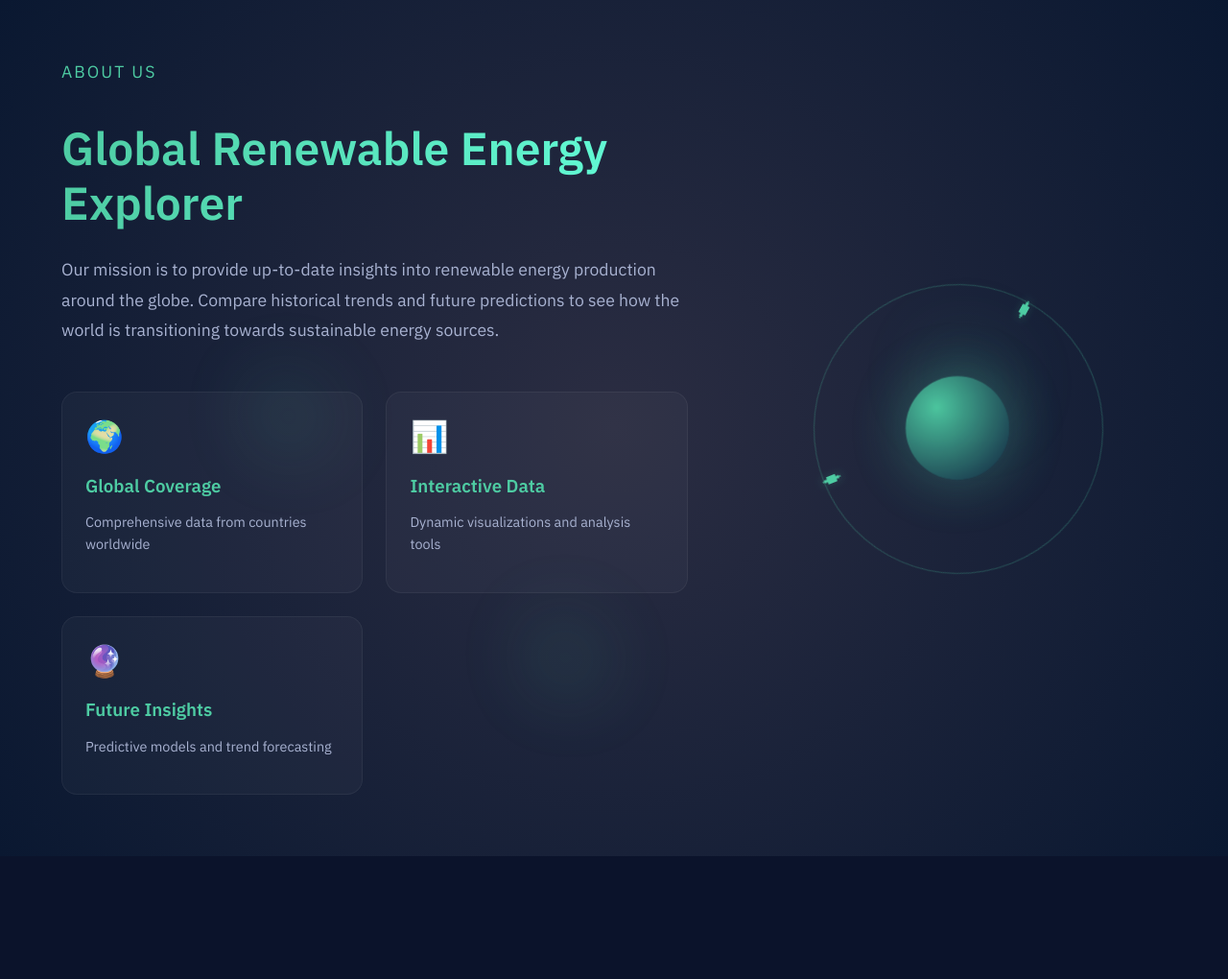
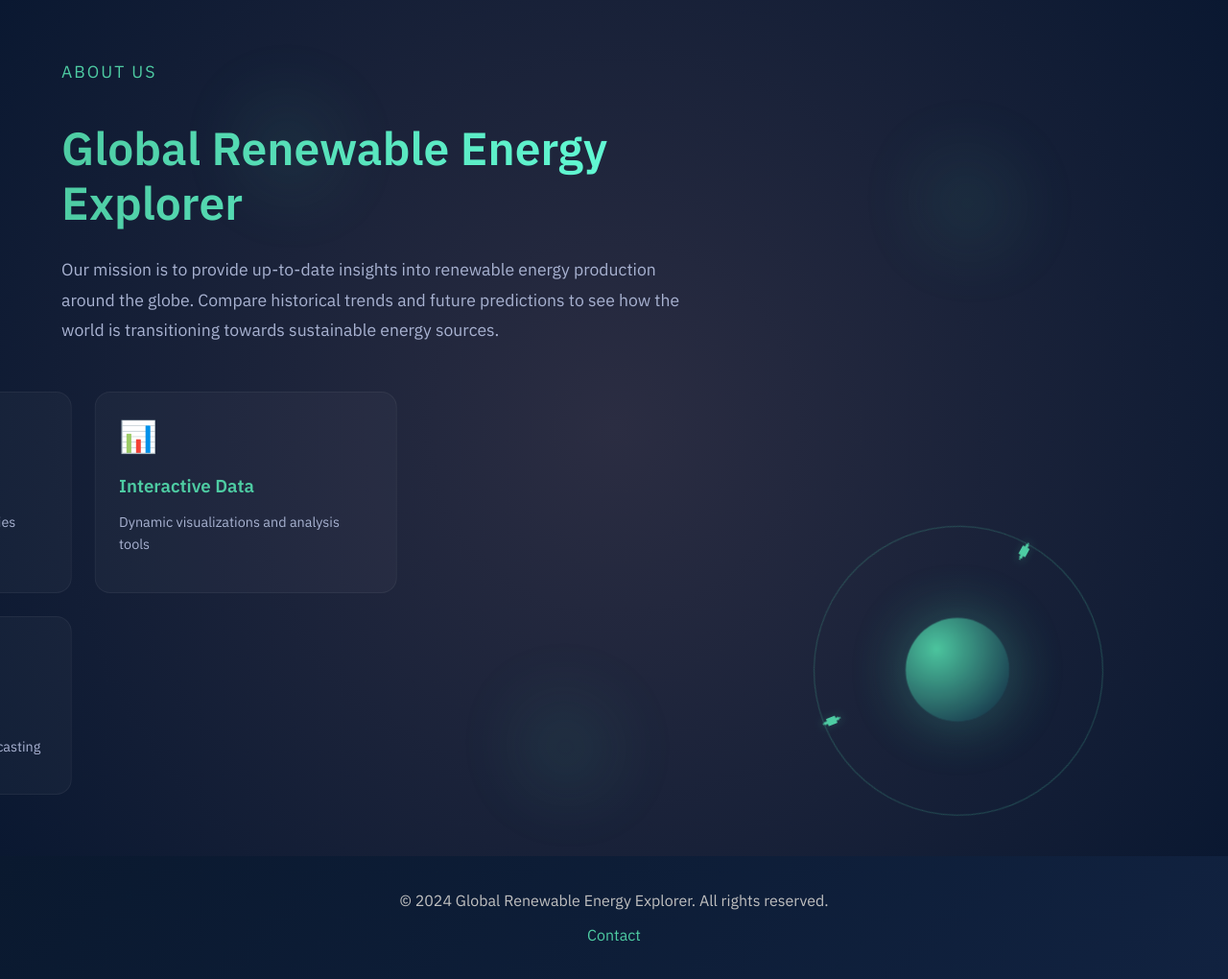
Before and after one commit to chase-west/Sustainable-Energy-Model, a Flask app: page / in a window 1280 px wide. Shown: the part 801-1821 px from the top of the page at 96% size. Run offline with Flask 3, Linux system fonts and the light colour scheme; some web fonts are replaced.

Commit message:
Added some transitions

```diff
--- a/static/scroll.js
+++ b/static/scroll.js
@@ -1,6 +1,4 @@
-document.addEventListener('DOMContentLoaded', () => {
-  const scroll = new LocomotiveScroll({
-      el: document.querySelector('[data-scroll-container]'),
-      smooth: true,
-  });
+const scroller = new LocomotiveScroll({
+  el: document.querySelector('[data-scroll-container]'),
+  smooth: true
 });
--- a/templates/home.html
+++ b/templates/home.html
@@ -18,7 +18,7 @@
     <div class="fullpage-container" data-scroll-container>
         <div class="sections-wrapper">
             <!-- Hero Section -->
-            <section class="section hero-section" data-scroll-section>
+            <section class="section hero-section" data-scroll>
                 <div class="animation-container">
                     <svg class="energy-flow" viewBox="0 0 1000 1000" preserveAspectRatio="xMidYMid slice">
                         <defs>
@@ -32,7 +32,7 @@
                         <path class="energy-path" d="M0,500 Q250,450 500,500 T1000,500" />
                     </svg>
                 </div>
-                <div class="text-content">
+                <div class="text-content" data-scroll data-scroll-speed="3">
                     <h1>Global Renewable Energy Explorer</h1>
                     <p>Discover and compare renewable energy production across the world from 2024 to 2124.</p>
                     <button id="explore-btn">Start Exploring</button>
@@ -40,7 +40,7 @@
             </section>
 
             <!-- About Section -->
-            <section class="section about-section" data-scroll-section>
+            <section class="section about-section" data-scroll>
                 <!-- Animated Background -->
                 <div class="animated-bg">
                     <div class="particle"></div>
@@ -57,7 +57,7 @@
                             <p class="main-description">Our mission is to provide up-to-date insights into renewable energy production around the globe. Compare historical trends and future predictions to see how the world is transitioning towards sustainable energy sources.</p>
 
                             <!-- Feature Cards -->
-                            <div class="feature-cards">
+                            <div class="feature-cards" data-scroll data-scroll-direction="horizontal" data-scroll-speed="-3">
                                 <div class="feature-card">
                                     <div class="card-icon">🌍</div>
                                     <h3>Global Coverage</h3>
@@ -78,7 +78,7 @@
                     </div>
 
                     <!-- Visual Element -->
-                    <div class="about-visual">
+                    <div class="about-visual" data-scroll data-scroll-speed="3">
                         <div class="energy-sphere">
                             <div class="sphere-core"></div>
                             <div class="sphere-orbit"></div>
@@ -92,8 +92,8 @@
         </div>
 
          <!-- Footer Section -->
-        <footer class="footer" data-scroll-section>
-            <div class="footer-content">
+        <footer class="footer">
+            <div class="footer-content" data-scroll>
                 <p>&copy; 2024 Global Renewable Energy Explorer. All rights reserved.</p>
                 <ul class="footer-links">
                     <li><a href="https://github.com/chase-west/Sustainable-Energy-Model">Contact</a></li>
```
